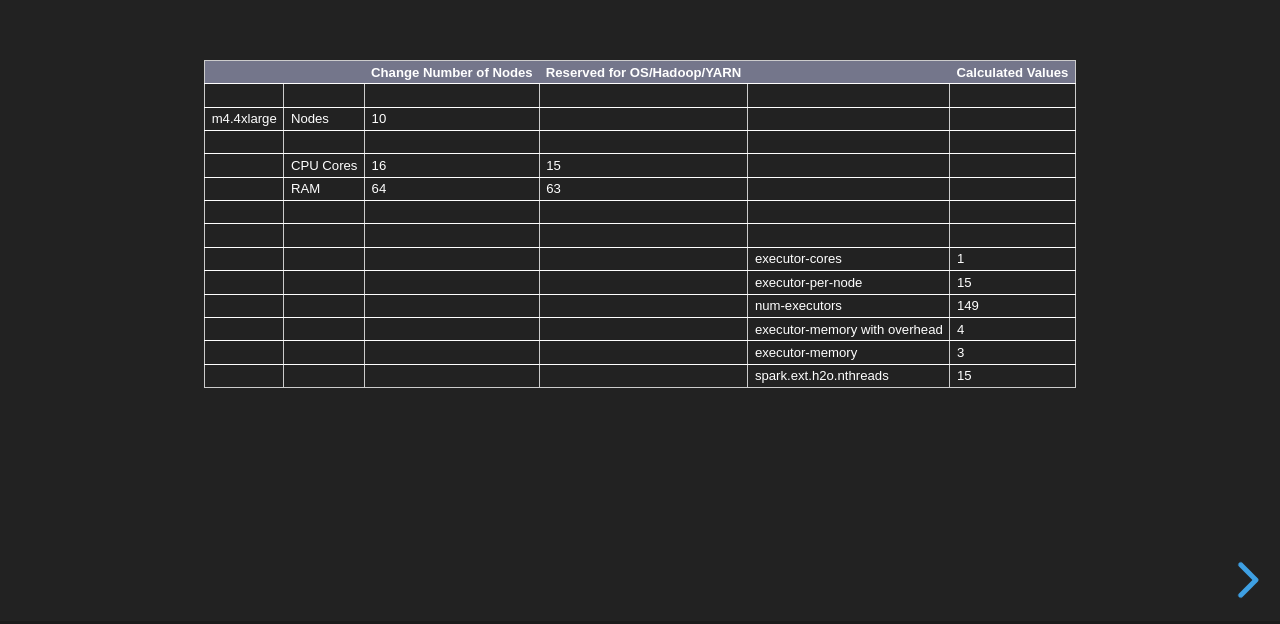
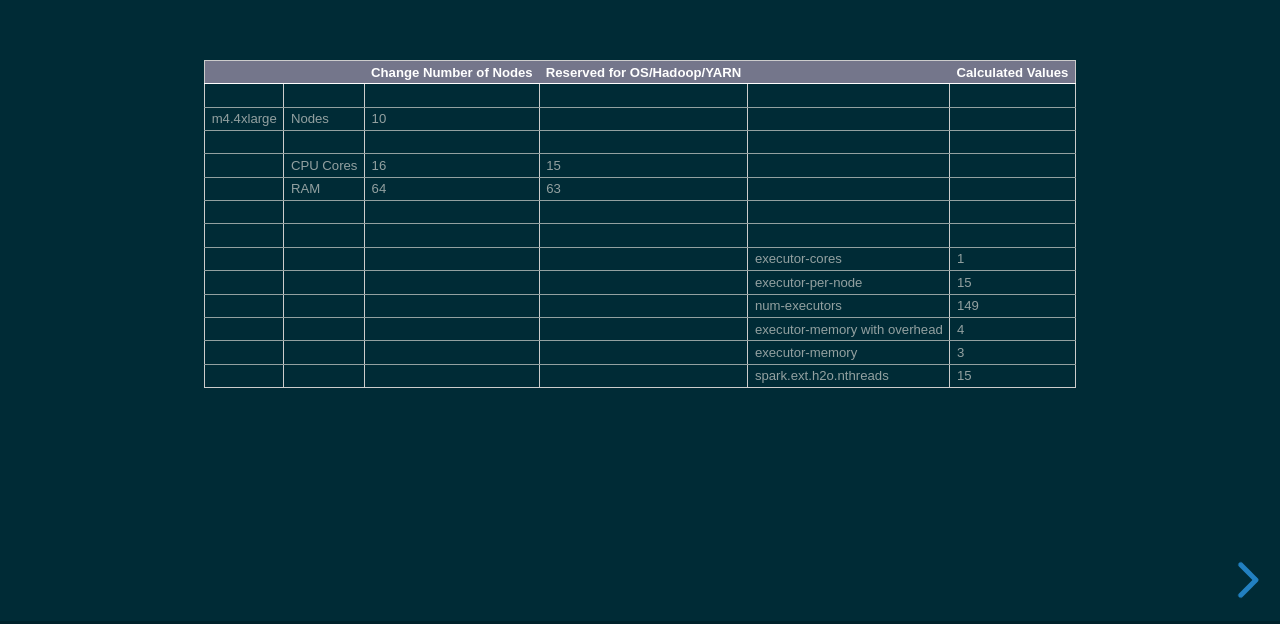
Before and after one commit to alvinhenrick/geoname-pipeline-revealjs, a website: page index.html in a window 1280 px wide. Shown: the part 176-800 px from the top of the page. Drawn offline with Linux system fonts and the light colour scheme.

Commit message:
update theme

```diff
--- a/index.html
+++ b/index.html
@@ -7,7 +7,7 @@
 		<title>reveal.js</title>
 
 		<link rel="stylesheet" href="css/reveal.css">
-		<link rel="stylesheet" href="css/theme/black.css">
+		<link rel="stylesheet" href="css/theme/moon.css">
 
 		<!-- Theme used for syntax highlighting of code -->
 		<link rel="stylesheet" href="lib/css/zenburn.css">
```
